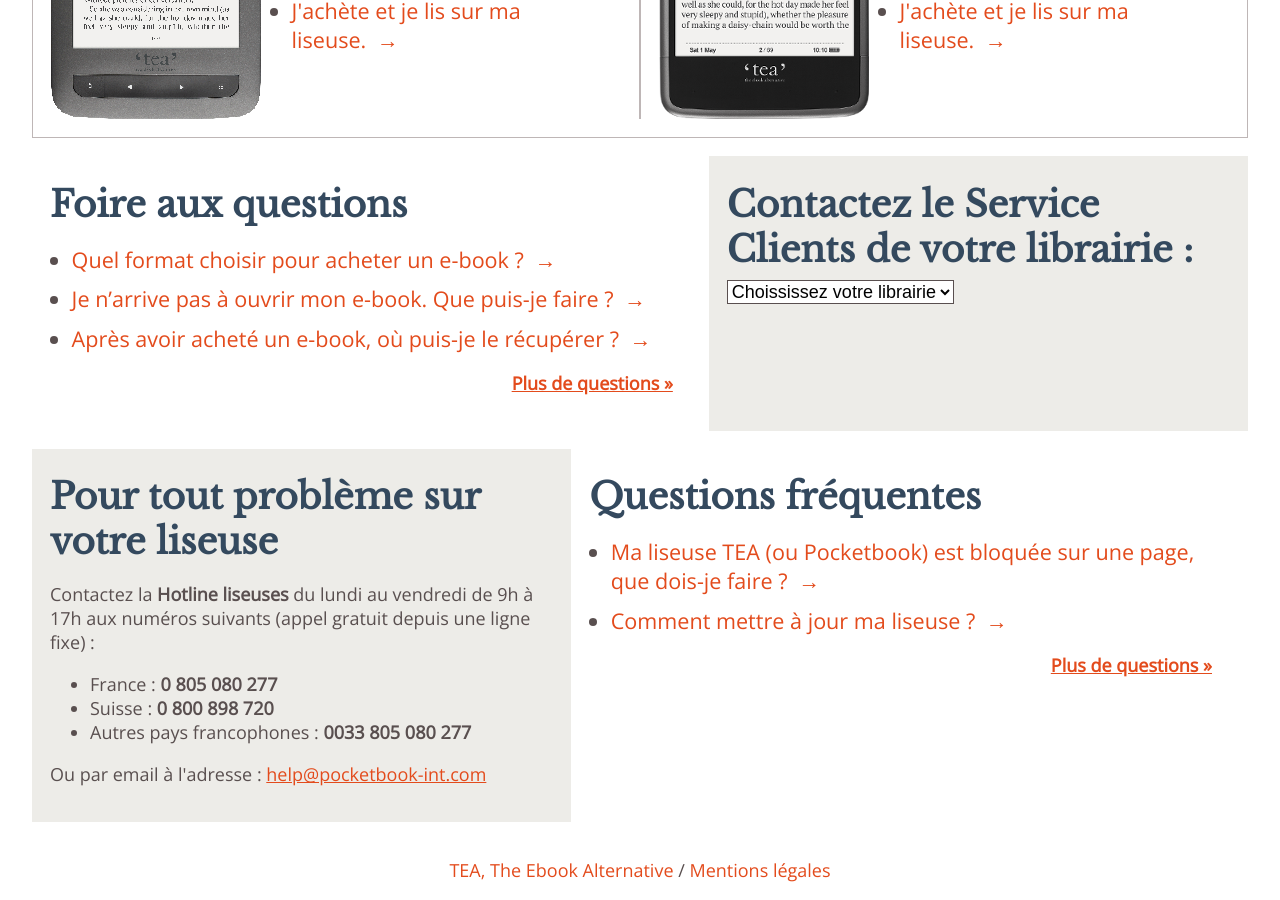
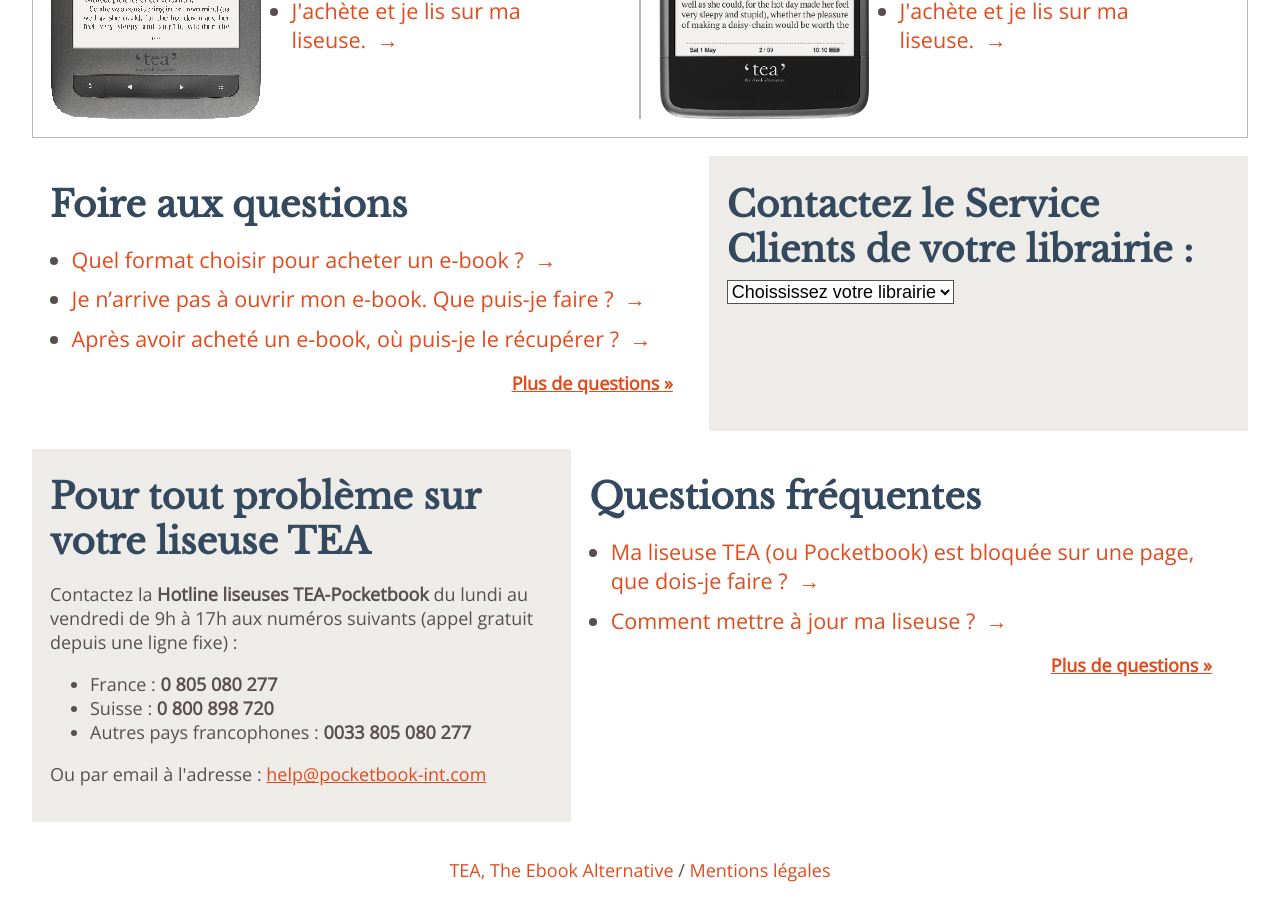
Before and after one commit to TEA-ebook/help-center, a Jekyll site: the page built from index.html, in a window 1280 px wide and 900 px high, scrolled down 652 px. Built offline with Jekyll 4.4.1, drawn with Linux system fonts in a browser that asks for light colours.

Commit message:
Update index.html

```diff
--- a/index.html
+++ b/index.html
@@ -166,8 +166,8 @@
   </div>
   <div id="sav-pb">
     <div class="sav-contact">
-      <h1>Pour tout problème sur votre liseuse</h1>
-      <p>Contactez la <strong>Hotline liseuses</strong> du lundi au vendredi de 9h à 17h aux numéros suivants (appel gratuit depuis une ligne fixe) :</p>
+      <h1>Pour tout problème sur votre liseuse TEA</h1>
+      <p>Contactez la <strong>Hotline liseuses TEA-Pocketbook</strong> du lundi au vendredi de 9h à 17h aux numéros suivants (appel gratuit depuis une ligne fixe) :</p>
       <div id="contact-pb"></div>
     </div>
     <div class="faq-sav">
```
